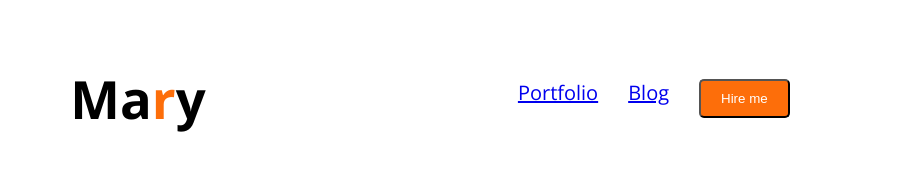
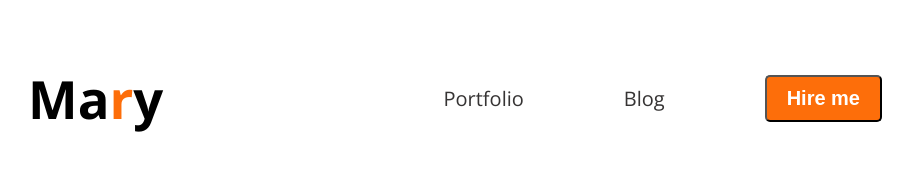
Before and after one commit to baizid20/developer-portfolio, a plain HTML site: page index.html in a window 1280 px wide. Shown: the whole page, without its empty margins (210-1123 px from the left). Drawn offline with nearby package versions, Linux system fonts and the light colour scheme.

Commit message:
navbar extra work that i havent finished

```diff
--- a/index.html
+++ b/index.html
@@ -17,8 +17,8 @@
                 <h3>Ma<span class="primary-color">r</span>y</h3>
             </div>
             <ul>
-                <li><a href="#portfolio">Portfolio</a></li>
-                <li><a href="#blog">Blog</a></li>
+                <li><a class="nav-text" href="#portfolio">Portfolio</a></li>
+                <li><a class="nav-text" href="#blog">Blog</a></li>
                 <li><button class="primary-button"><a href=""></a>Hire me</button></li>
             </ul>
         </nav>
--- a/style/color.css
+++ b/style/color.css
@@ -10,15 +10,41 @@
     "wdth" 100;
 }
 
+ /* this is section general */
+
+ .primary-color{
+    color: #FD6E0A;
+}
+.primary-button{
+    background-color: #FD6E0A;
+    color: white;
+    border-radius: 5px;
+    padding:10px 20px;
+    font-size: 20px;
+    font-weight: bold;
+}
+
 /* This is navbar zone */
 
 nav ul{
     display: flex;
+    align-items: center;
+    gap: 100px;
+    margin-right: 150px;
+}
+ nav>div{
+    margin-left: 200px;
+ }
 
-}
+ .nav-text{
+    color: rgb(54, 52, 52) ;
+    font-size: 20px;
+    font-weight: normal;
+    text-decoration: none;
+ }
 nav li{
     list-style: none;
-    margin-left: 30px;
+    /* margin-left: 30px; */
     font-size: 20px;
 
 }
@@ -26,19 +52,10 @@ nav{
     margin:10px 30px;
     display: flex;
     align-items: center;
-    justify-content: space-evenly;
+    justify-content: space-between;
 }
 .mary-nav{
     font-size: 45px;
     font-weight: bolder;
 
 }
-.primary-color{
-    color: #FD6E0A;
-}
-.primary-button{
-    background-color: #FD6E0A;
-    color: white;
-    border-radius: 5px;
-    padding:10px 20px;
-}
```
